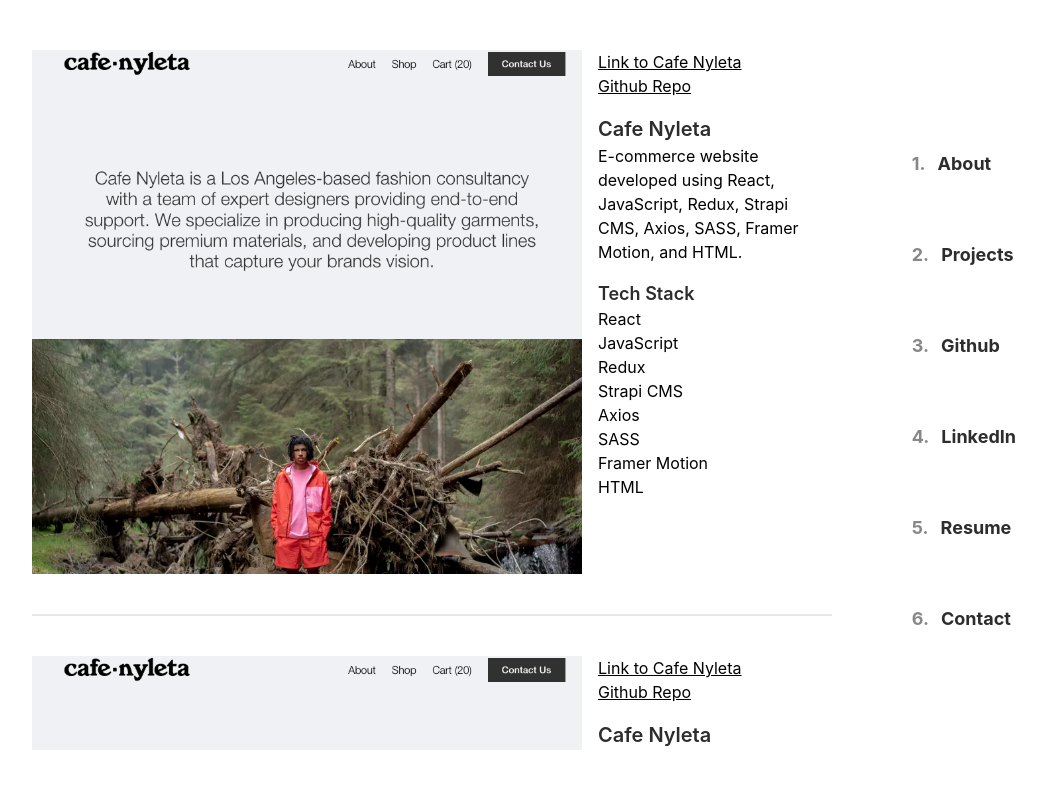
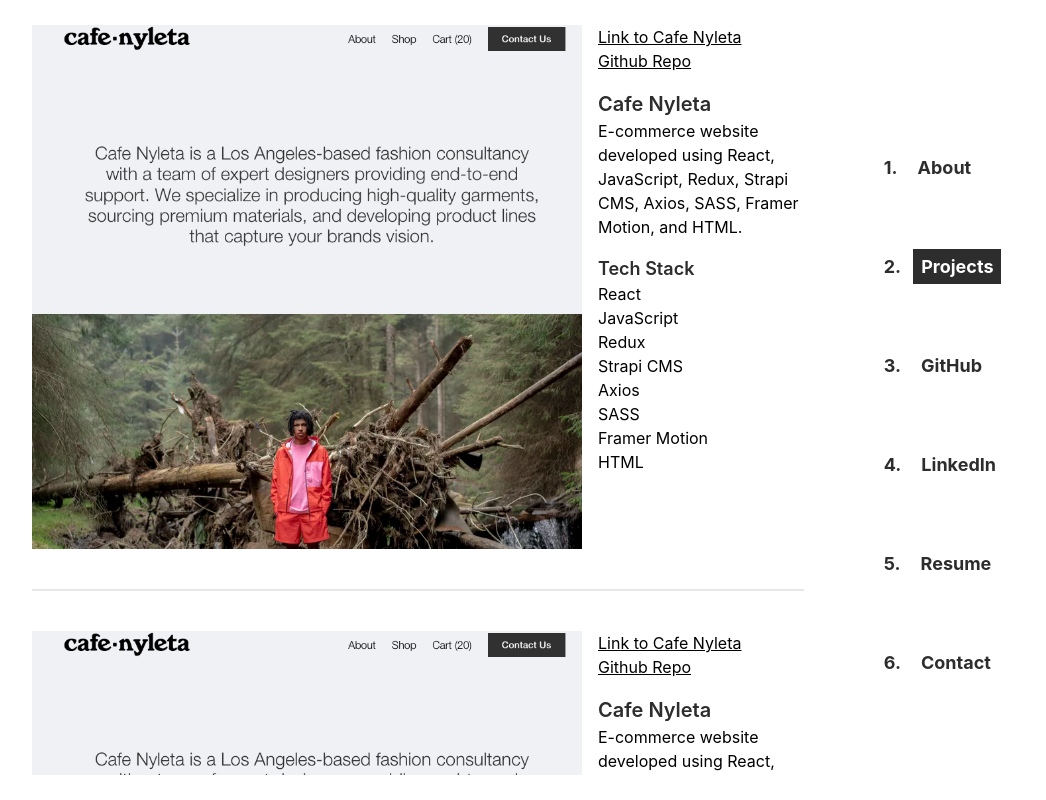
Before and after one commit to akinevans/akinevans.com-v4, a React (Create React App) app: page /#/projects in a window 1280 px wide. Shown: the whole page, without its empty margins (108-1154 px from the left). Built offline with nearby package versions, Linux system fonts and the light colour scheme.

Commit message:
Overhaul Navbar functionality. Add state for highlighting active links

```diff
--- a/src/components/Navbar/Navbar.js
+++ b/src/components/Navbar/Navbar.js
@@ -1,35 +1,104 @@
 import React from "react";
-import { Link } from "react-router-dom";
+import { useState, useEffect } from "react";
+import { Link, useLocation } from "react-router-dom";
 
 export default function Navbar() {
+  const [activeLink, setActiveLink] = useState(null);
+
+  // get current URL
+  function HeaderView() {
+    const location = useLocation();
+    console.log(location.pathname);
+    return location.pathname;
+  }
+  HeaderView();
+
+  const setActiveStyling = (link, active) => {
+    return link === active ? "text-primary bg-secondary" : "";
+  };
+
+  useEffect(() => {
+    setActiveLink(HeaderView);
+  }, []);
+
   return (
     <nav className='nav-wrapper flex flex-col gap-16 w-fit h-[500px] max-h-[500px] mr-4 font-inter text-secondary font-bold text-navSize'>
-      <Link to='/'>
-        <span className='text-tertiary mr-[12px]'>1.</span>About
+      <div className='link-wrapper flex flex-row justify-start items-center'>
+        <span className=''>1.</span>
+        <Link
+          to='/'
+          className={`mx-[12px] py-1 px-2 ${setActiveStyling("/", activeLink)}`}
+          onClick={() => {
+            setActiveLink("/");
+          }}
+        >
+          About
         </Link>
-      <Link to='/projects'>
-        <span className='text-tertiary mr-[12px]'>2.</span>Projects
+      </div>
+
+      <div className='link-wrapper flex flex-row justify-start items-center'>
+        <span className=''>2.</span>
+        <Link
+          to='/projects'
+          className={`mx-[12px] py-1 px-2 ${setActiveStyling(
+            "/projects",
+            activeLink
+          )}`}
+          onClick={() => {
+            setActiveLink("/projects");
+          }}
+        >
+          Projects
         </Link>
+      </div>
+
+      <div className='link-wrapper flex flex-row justify-start items-center'>
+        <span className=''>3.</span>
         <Link
           to='https://github.com/akinevans'
+          className={`mx-[12px] py-1 px-2`}
           target='_blank'
           rel='noopener noreferrer'
         >
-        <span className='text-tertiary mr-[12px]'>3.</span>Github
+          GitHub
         </Link>
+      </div>
+
+      <div className='link-wrapper flex flex-row justify-start items-center'>
+        <span className=''>4.</span>
         <Link
           to='https://www.linkedin.com/in/akinevans/'
+          className={`mx-[12px] py-1 px-2`}
           target='_blank'
           rel='noopener noreferrer'
         >
-        <span className='text-tertiary mr-[12px]'>4.</span>LinkedIn
+          LinkedIn
         </Link>
-      <Link to=''>
-        <span className='text-tertiary mr-[12px]'>5.</span>Resume
+      </div>
+
+      <div className='link-wrapper flex flex-row justify-start items-center'>
+        <span className=''>5.</span>
+        <Link
+          to=''
+          className={`mx-[12px] py-1 px-2`}
+          target='_blank'
+          rel='noopener noreferrer'
+        >
+          Resume
         </Link>
-      <Link to=''>
-        <span className='text-tertiary mr-[12px]'>6.</span>Contact
+      </div>
+
+      <div className='link-wrapper flex flex-row justify-start items-center'>
+        <span className=''>6.</span>
+        <Link
+          to=''
+          className={`mx-[12px] py-1 px-2`}
+          target='_blank'
+          rel='noopener noreferrer'
+        >
+          Contact
         </Link>
+      </div>
     </nav>
   );
 }
--- a/src/components/Projects/Projects.js
+++ b/src/components/Projects/Projects.js
@@ -2,11 +2,9 @@ import React from "react";
 import ProjectItem from "../ProjectItem/ProjectItem";
 import { projectData } from "../../data/data";
 
-//& individual project components within?
-
 export default function Projects() {
   return (
-    <div className='projects-wrapper flex flex-col w-[100%] h-fit max-h-[700px] overflow-y-scroll no-scrollbar'>
+    <div className='projects-wrapper flex flex-col w-[100%] h-fit max-h-[750px] overflow-y-scroll no-scrollbar'>
       {projectData.map((data) => (
         <ProjectItem
           imageSource={data.src}
```
Lines whose indentation alone changed are shown as unchanged.
